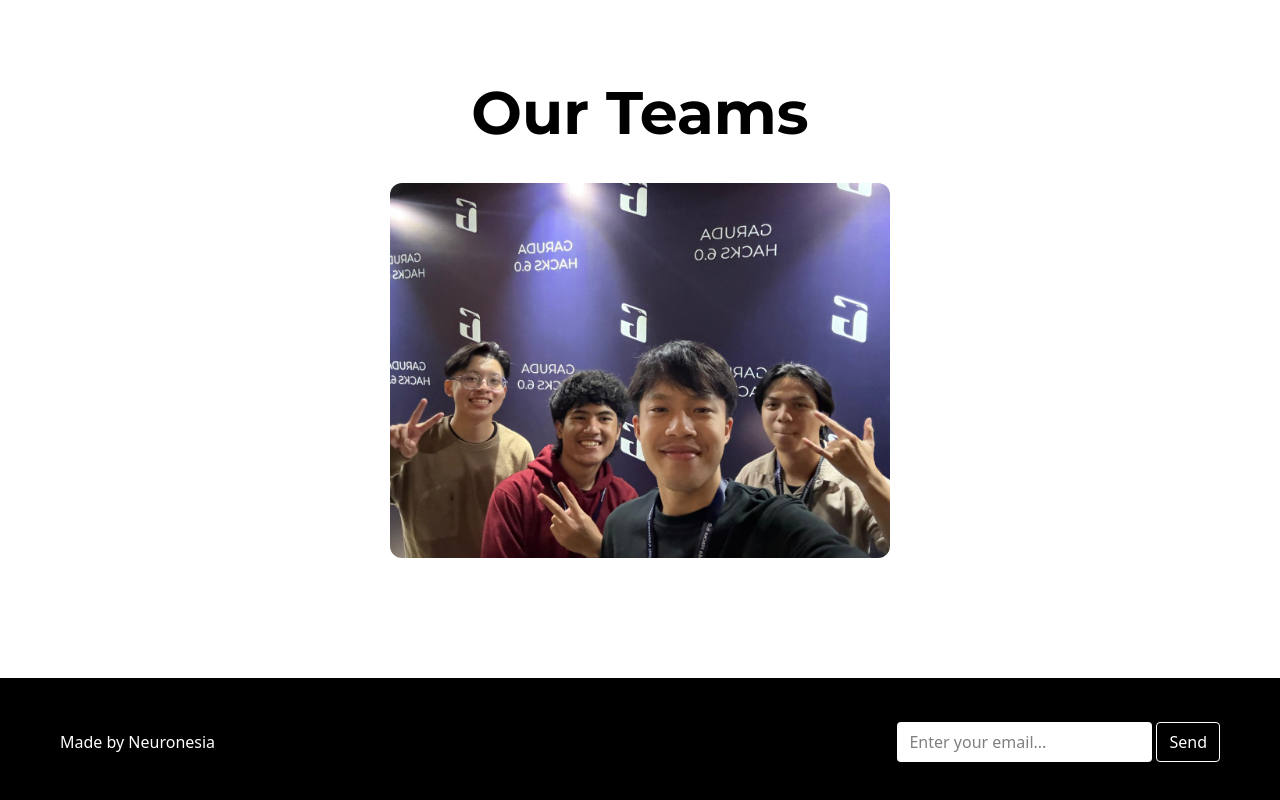
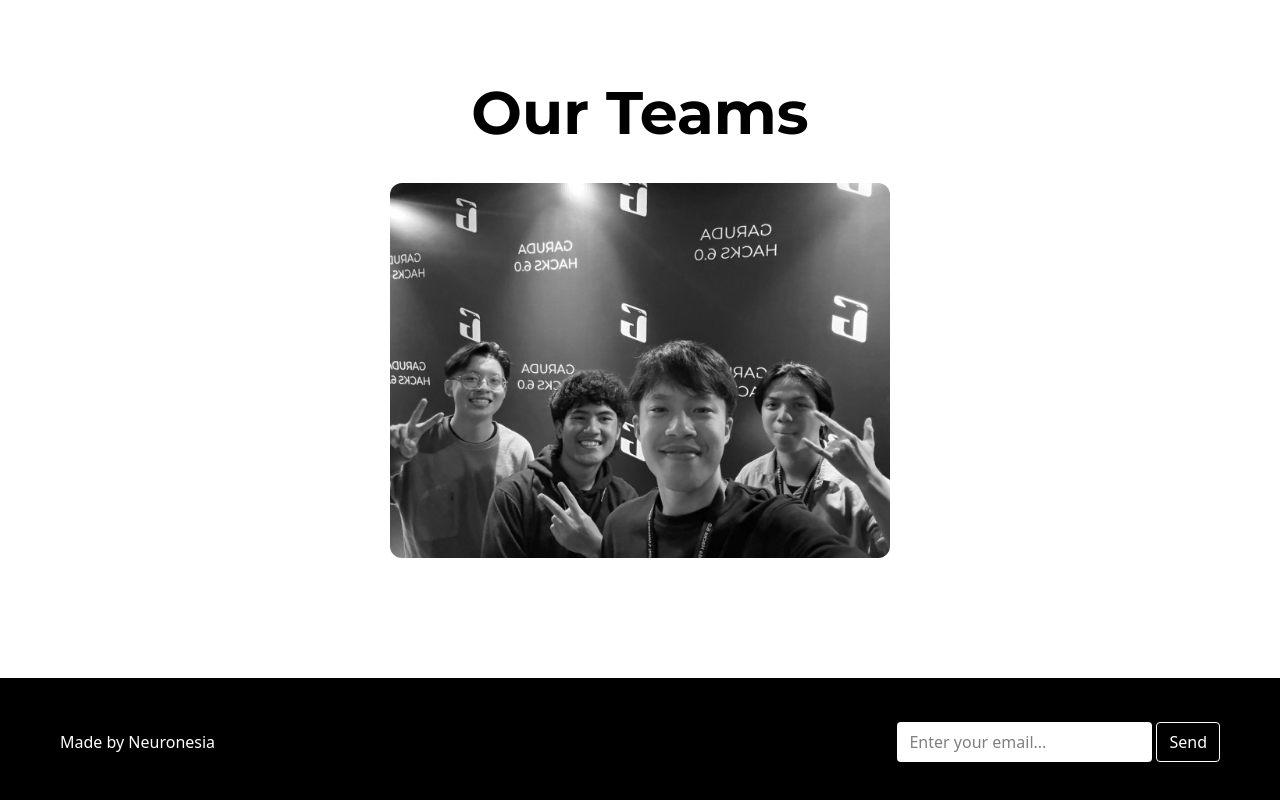
Before and after one commit to JustKalvin/Neuronesia, a React (Vite) app: page / in a window 1280 px wide. Shown: the part 2000-2800 px from the top of the page. Built offline with nearby package versions, Linux system fonts and the light colour scheme.

Commit message:
Update Landing.jsx

```diff
--- a/src/components/Landing.jsx
+++ b/src/components/Landing.jsx
@@ -122,11 +122,11 @@ const Landing = () => {
       </div>
       <Faq />
 
-      <h1 className="text-6xl font-bold m-10 text-center font-Montserrat">
+      <h1 className="text-6xl font-bold m-10 text-center font-Montserrat max-md:text-4xl max-lg:text-5xl">
         Our Teams
       </h1>
       <div className="flex flex-col justify-center items-center mb-30">
-        <img src={teams} alt="" className="w-[500px] rounded-xl" />
+        <img src={teams} alt="" className="grayscale w-[500px] rounded-xl max-sm:w-[300px]" />
       </div>
       <Footer />
     </div>
```
